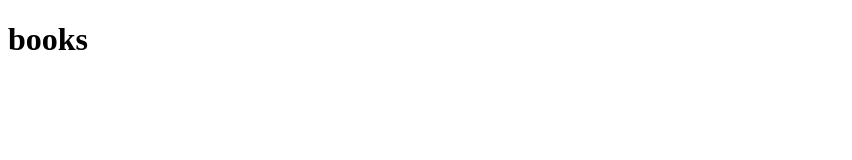
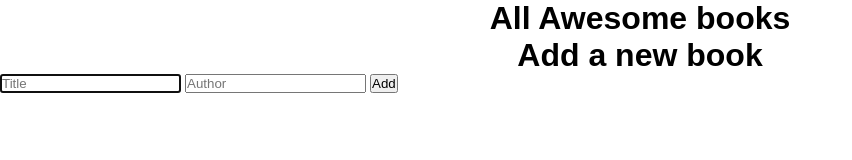
Before and after one commit to Tadessejemal1/Awesome-books, a website: page index.html in a window 1280 px wide. Shown: the whole page, without its empty margins (0-852 px from the left). Drawn offline with Linux system fonts and the light colour scheme.

Commit message:
Add html and css on Awosome books

```diff
--- a/index.html
+++ b/index.html
@@ -8,7 +8,26 @@
     <title>Awosome </title>
 </head>
 <body>
-    <h1>books</h1>
+     <!-- Book List -->
+    <section id="book-list" class="hide-section">
+        <h1 class="book-header">All Awesome books</h1>
+        <section id="book-store">
+          <!-- Content here is added from javaScript -->
+        </section>
+    </section>
+    <!-- Add New Book -->
+    <form id="add-new-book" class="hide-section">
+        <h2 class="book-header">Add a new book</h2>
+        <input
+          id="title-input"
+          type="text"
+          placeholder="Title"
+          autofocus
+          required
+        />
+        <input id="author" type="text" placeholder="Author" required />
+        <input id="add-btn" class="btn add-btn hide" type="submit" value="Add" />
+    </form>
     <script src="./js/index.js"></script>
 </body>
 </html>
--- a/styles.css
+++ b/styles.css
@@ -1,3 +1,12 @@
-.index {
-    color: red;
+* {
+    box-sizing: border-box;
+    margin: 0;
+    padding: 0;
 }
+
+.book-header {
+    font-family: sans-serif;
+    font-size: 2rem;
+    font-weight: 600;
+    text-align: center;
+  }
```
